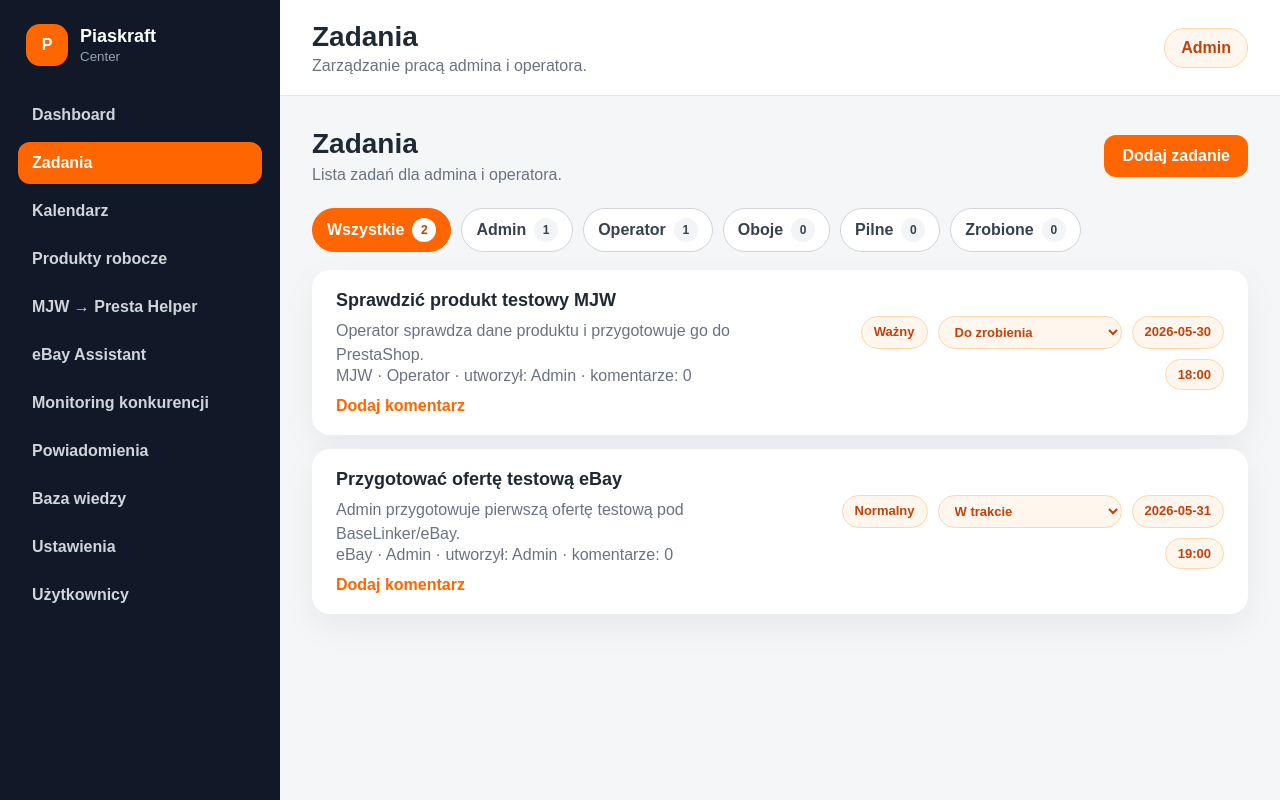
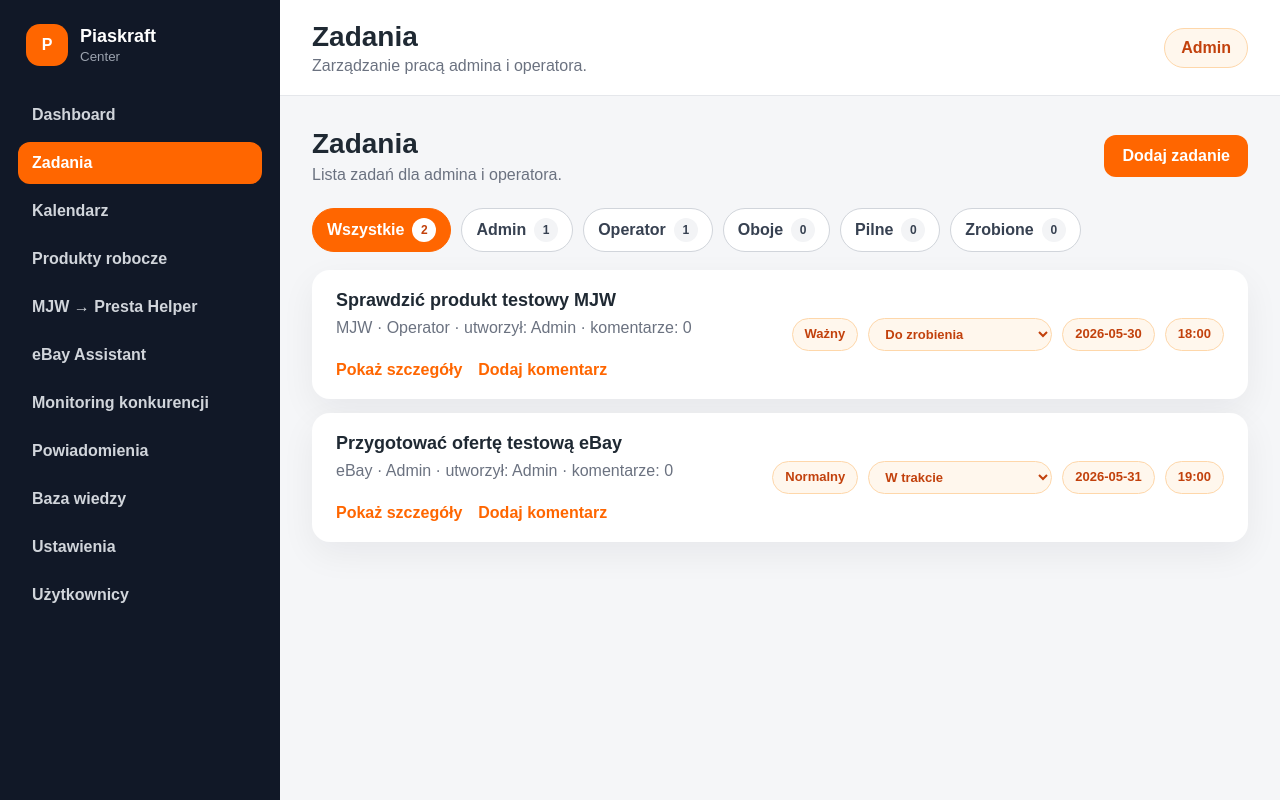
Before and after one commit to Piaskraft/piaskraft-center, a React (Vite) app in the folder apps/web/: page /zadania in a window 1280 px wide. Built offline with nearby package versions, Linux system fonts and the light colour scheme.

Commit message:
Add collapsible task details

```diff
--- a/apps/web/src/features/tasks/TaskCard.tsx
+++ b/apps/web/src/features/tasks/TaskCard.tsx
@@ -14,6 +14,7 @@ export function TaskCard({
   onChangeStatus,
   onAddComment,
 }: TaskCardProps) {
+  const [isDetailsVisible, setIsDetailsVisible] = useState(false);
   const [isCommentFormVisible, setIsCommentFormVisible] = useState(false);
 
   function handleAddComment(event: FormEvent<HTMLFormElement>) {
@@ -27,6 +28,7 @@ export function TaskCard({
     onAddComment(task.id, content);
     event.currentTarget.reset();
     setIsCommentFormVisible(false);
+    setIsDetailsVisible(true);
   }
 
   return (
@@ -34,14 +36,16 @@ export function TaskCard({
       <div className="task-main">
         <h3>{task.title}</h3>
 
-        {task.description && (
-          <p className="task-description">{task.description}</p>
-        )}
-
         <p className="task-subline">
           {task.category} · {task.assignedTo} · utworzył: {task.createdBy} ·
           komentarze: {task.comments.length}
         </p>
+
+        {isDetailsVisible && (
+          <div className="task-details">
+            {task.description && (
+              <p className="task-description">{task.description}</p>
+            )}
 
             {task.comments.length > 0 && (
               <div className="task-comments">
@@ -68,16 +72,29 @@ export function TaskCard({
                 </button>
               </form>
             )}
+          </div>
+        )}
+
+        <div className="task-actions">
+          <button
+            type="button"
+            className="text-button"
+            onClick={() => setIsDetailsVisible((currentValue) => !currentValue)}
+          >
+            {isDetailsVisible ? 'Ukryj szczegóły' : 'Pokaż szczegóły'}
+          </button>
 
           <button
             type="button"
             className="text-button"
-          onClick={() =>
-            setIsCommentFormVisible((currentValue) => !currentValue)
-          }
+            onClick={() => {
+              setIsDetailsVisible(true);
+              setIsCommentFormVisible((currentValue) => !currentValue);
+            }}
           >
             {isCommentFormVisible ? 'Anuluj komentarz' : 'Dodaj komentarz'}
           </button>
+        </div>
       </div>
 
       <div className="task-meta">
--- a/apps/web/src/layouts/AppLayout.css
+++ b/apps/web/src/layouts/AppLayout.css
@@ -424,3 +424,13 @@
   cursor: pointer;
   padding: 0;
 }
+.task-details {
+  margin-top: 12px;
+}
+
+.task-actions {
+  margin-top: 12px;
+  display: flex;
+  gap: 16px;
+  flex-wrap: wrap;
+}
```
Lines whose indentation alone changed are shown as unchanged.
